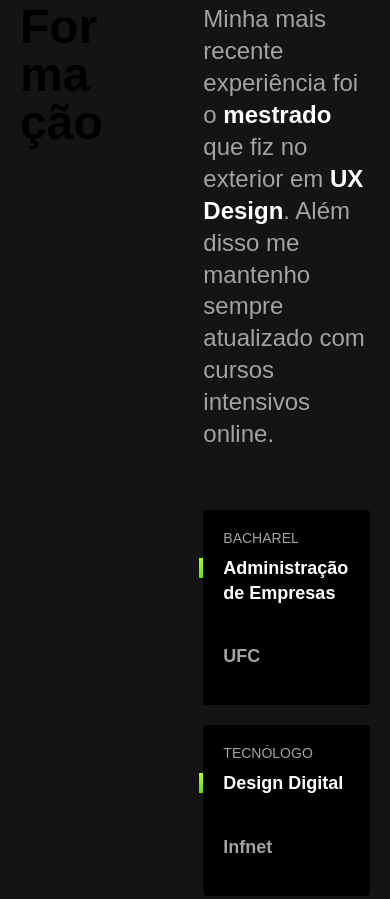
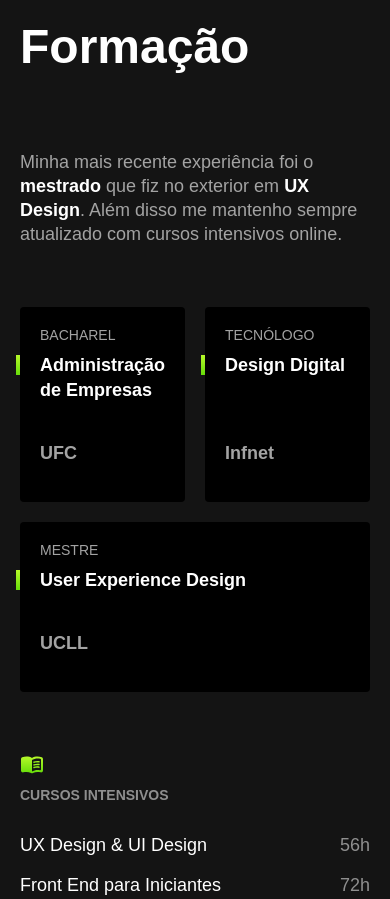
Before and after one commit to glaydsonfs/Portifolio-Lobo, a plain HTML site: page index.html in a window 390 px wide. Shown: the part 1809-2708 px from the top of the page. Drawn offline with Linux system fonts and the light colour scheme.

Commit message:
section Formação finalizada e @media adicionado

```diff
--- a/css/formacao.css
+++ b/css/formacao.css
@@ -5,15 +5,28 @@
 
 .formacao-container {
   max-width: 75.5rem;
-  padding: 2.5rem 1.25rem;
+  padding: 120px 20px;
   margin: 0 auto;
   display: grid;
   grid-template-columns: 1fr 2fr;
   gap: 100px;
+  position: relative;
+}
+
+.formacao-container::after {
+  content: "";
+  display: block;
+  width: 130px;
+  height: 100px;
+  background: url('../img/detalhe.svg') no-repeat center center;
+  position: absolute;
+  bottom: -50px;
+  left: 20px;
 }
 
 .formacao .subtitulo {
   color: #000;
+  max-width: 5ch;
 }
 
 .formacao-txt {
@@ -120,3 +133,21 @@
   display: flex;
   justify-content: space-between;
 }
+
+@media (max-width: 800px) {
+  .formacao-container {
+    grid-template-columns: 1fr;
+    padding: 60px 20px;
+    gap: 40px;
+  }
+  .formacao .subtitulo {
+    color: #FFF;
+  }
+  .formacao-txt {
+    font-size: 1.125rem;
+  }
+  .formacao-extra h3::before {
+      position: initial;
+      margin-bottom: 10px;
+  }
+}
--- a/css/global.css
+++ b/css/global.css
@@ -34,6 +34,6 @@ img {
   .subtitulo {
     font-size: 3rem;
     text-transform: capitalize;
-    max-width: initial;
+    max-width: initial !important;
   }
 }
```
